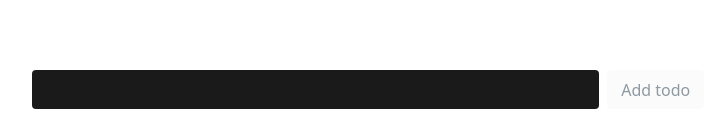
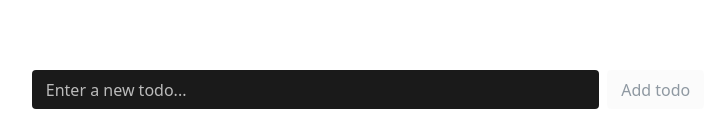
Before and after one commit to ollypolly/todo-list-2, a React (Vite) app: page / in a window 1280 px wide. Shown: the part 659-797 px from the top of the page, without its empty margins (272-993 px from the left). Built offline with nearby package versions, Linux system fonts and the light colour scheme.

Commit message:
Add placeholder to new todo text

```diff
--- a/src/components/TodoList/TodoList.tsx
+++ b/src/components/TodoList/TodoList.tsx
@@ -37,7 +37,8 @@ export const TodoList = () => {
           value={description}
           onChange={(event) => setDescription(event.target.value)}
           onKeyUp={(event) => event.key === 'Enter' && handleAddTodo()}
-          className="p-2 flex-grow"
+          className="p-3 flex-grow"
+          placeholder="Enter a new todo..."
         />
         <button
           disabled={!description.trim()}
```
